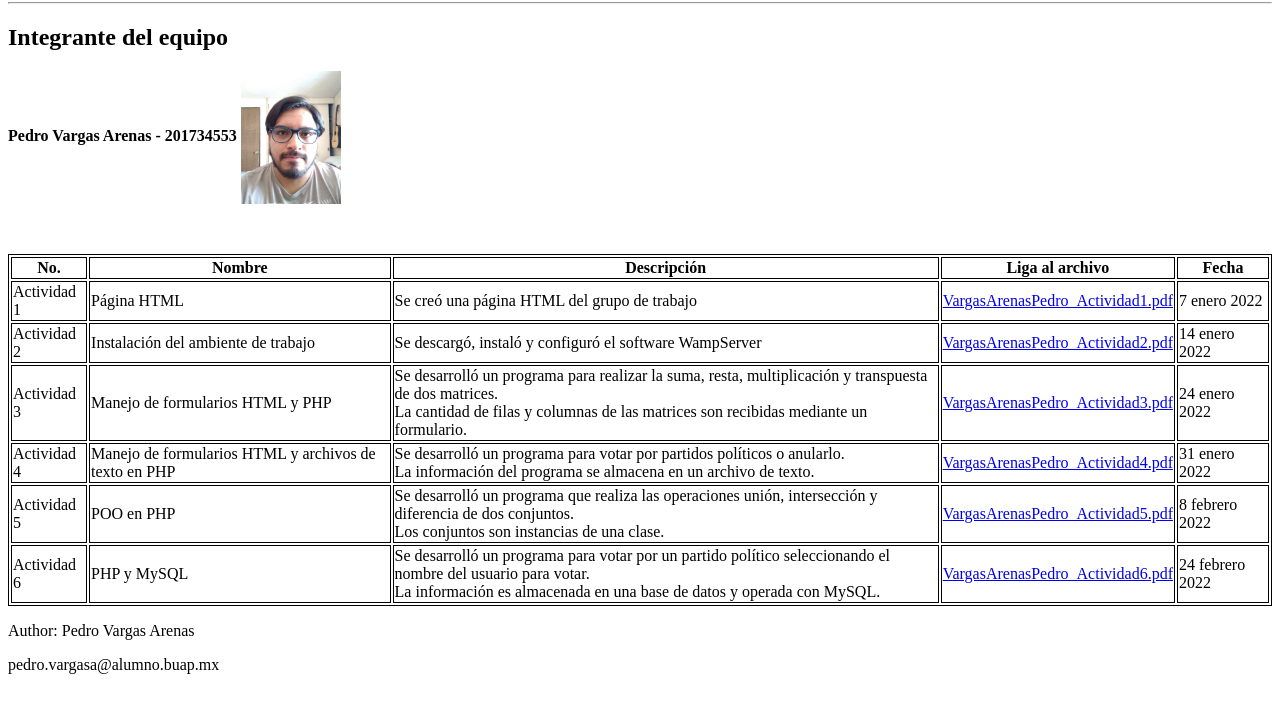
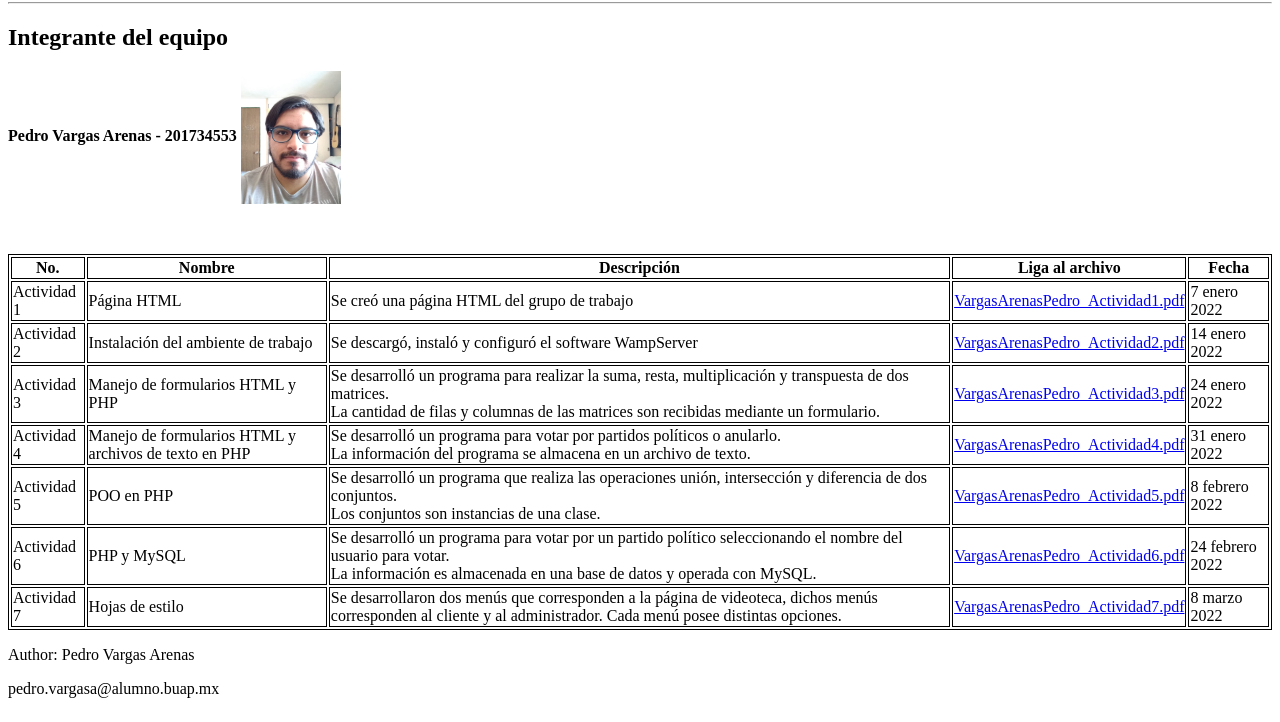
Before and after one commit to pedrovargas00/pagina_html, a plain HTML site: page index.html in a window 1280 px wide. Shown: the part 78-800 px from the top of the page. Drawn offline with Linux system fonts and the light colour scheme.

Commit message:
Práctica#7

```diff
--- a/index.html
+++ b/index.html
@@ -74,6 +74,14 @@
                <td><a target="_blank" href="Reportes/VargasArenasPedro_Actividad6.pdf">VargasArenasPedro_Actividad6.pdf</a></td>
                <td>24 febrero 2022</td>
             </tr>
+            <tr>
+               <td>Actividad 7</td>
+               <td>Hojas de estilo</td>
+               <td>Se desarrollaron dos menús que corresponden a la página de videoteca, dichos menús corresponden al cliente y al administrador.
+                  Cada menú posee distintas opciones.
+               <td><a target="_blank" href="Reportes/VargasArenasPedro_Actividad7.pdf">VargasArenasPedro_Actividad7.pdf</a></td>
+               <td>8 marzo 2022</td>
+            </tr>
          </tbody>
       </table>
       <footer>
```
Also changed, not shown: 1 other file.
